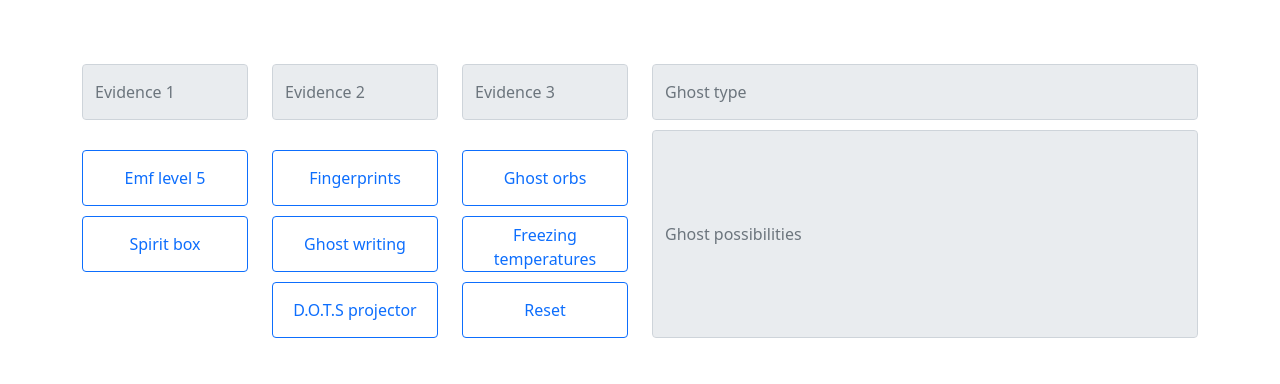
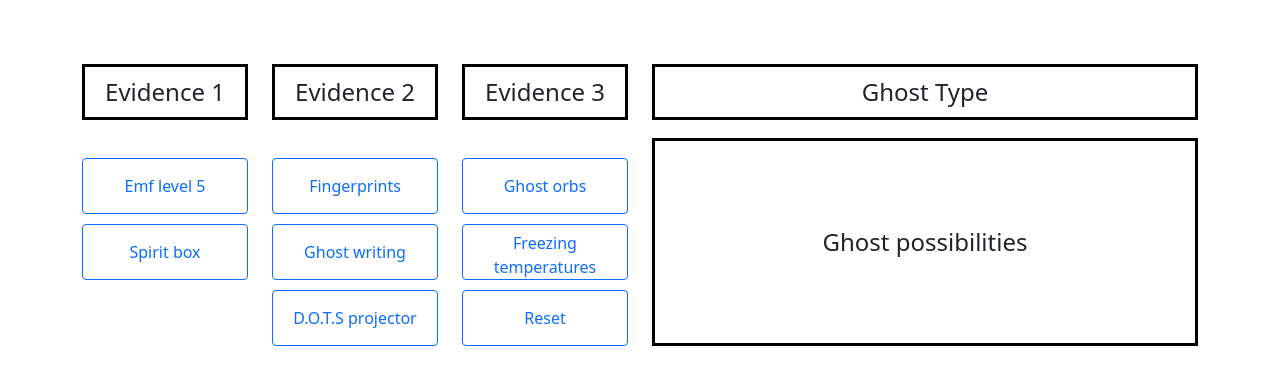
Before and after one commit to alhoffiq/Phasmoknowia, a React (Create React App) app: page / in a window 1280 px wide. Shown: the top 384 px of the page. Built offline with nearby package versions, Linux system fonts and the light colour scheme.

Commit message:
Added button functionality

```diff
--- a/src/App.css
+++ b/src/App.css
@@ -16,10 +16,18 @@
 }
 
 .btn, input {
-    height: 7vh;
+    height: 7vh!important;
     min-width: 100%;
 }
 
-.possibilities {
-    min-height: 100%;
+.evBox {
+    display: flex;
+    justify-content: center;
+    align-items: center;
+    height: 7vh;
+    border: 3px solid black;
 }
+
+#result {
+    height: 100%!important;
+}
--- a/src/App.js
+++ b/src/App.js
@@ -1,30 +1,32 @@
 import './App.css';
 import Button from 'react-bootstrap/Button';
-import Form from 'react-bootstrap/Form'
 
 function App() {
   let evidenceCount = 0;
 
+  function reset() {
+    evidenceCount = 0;
+    document.getElementById("ev1").innerHTML = "Evidence 1";
+    document.getElementById("ev2").innerHTML = "Evidence 2";
+    document.getElementById("ev3").innerHTML = "Evidence 3";
+  }
+
   function addEvidence(type) {
-    console.log(type);
-    console.log(evidenceCount);
     switch (evidenceCount) {
       case 0:
+        document.getElementById("ev1").innerHTML = `${type}`;
         evidenceCount++
         break;
 
       case 1:
+        document.getElementById("ev2").innerHTML = `${type}`;
         evidenceCount++
         break;
 
       case 2:
+        document.getElementById("ev3").innerHTML = `${type}`;
         evidenceCount++
         break;
-
-      case 3:
-
-        break;
-
       default:
         break;
     }
@@ -34,50 +36,50 @@ function App() {
     <div className="container">
       <div className="row">
         <div className="col-2">
-          <Form.Control type="text" placeholder="Evidence 1" readOnly />
+          <h4 className="evBox" id="ev1">Evidence 1</h4>
         </div>
         <div className="col-2">
-          <Form.Control type="text" placeholder="Evidence 2" readOnly />
+          <h4 className="evBox" id="ev2">Evidence 2</h4>
         </div>
         <div className="col-2">
-          <Form.Control type="text" placeholder="Evidence 3" readOnly />
+          <h4 className="evBox" id="ev3">Evidence 3</h4>
         </div>
         <div className="col-6">
-          <Form.Control type="text" placeholder="Ghost type" readOnly  />
+          <h4 className="evBox" >Ghost Type</h4>
         </div>
       </div>
       <div className="row">
         <div className="col-6">
           <div className="row">
             <div className="col-4">
-              <Button variant="outline-primary" onClick={() => addEvidence("emf")}>Emf level 5</Button>
+              <Button variant="outline-primary" onClick={() => addEvidence("Emf level 5")}>Emf level 5</Button>
             </div>
             <div className="col-4">
-              <Button variant="outline-primary" onClick={() => addEvidence("finger")}>Fingerprints</Button>
+              <Button variant="outline-primary" onClick={() => addEvidence("Fingerprints")}>Fingerprints</Button>
             </div>
             <div className="col-4">
-              <Button variant="outline-primary" onClick={() => addEvidence("orb")}>Ghost orbs</Button>
+              <Button variant="outline-primary" onClick={() => addEvidence("Ghost orbs")}>Ghost orbs</Button>
             </div>
             <div className="col-4">
-              <Button variant="outline-primary" onClick={() => addEvidence("box")}>Spirit box</Button>
+              <Button variant="outline-primary" onClick={() => addEvidence("Spirit box")}>Spirit box</Button>
             </div>
             <div className="col-4">
-              <Button variant="outline-primary" onClick={() => addEvidence("writing")}>Ghost writing</Button>
+              <Button variant="outline-primary" onClick={() => addEvidence("Ghost writing")}>Ghost writing</Button>
             </div>
             <div className="col-4">
-              <Button variant="outline-primary" onClick={() => addEvidence("temps")}>Freezing temperatures</Button>
+              <Button variant="outline-primary" onClick={() => addEvidence("Freezing temps")}>Freezing temperatures</Button>
             </div>
             <div className="col-4"></div>
             <div className="col-4">
-              <Button variant="outline-primary" onClick={() => addEvidence("dots")}>D.O.T.S projector</Button>
+              <Button variant="outline-primary" onClick={() => addEvidence("D.O.T.S projector")}>D.O.T.S projector</Button>
             </div>
             <div className="col-4">
-              <Button variant="outline-primary" onClick={() => addEvidence("dots")}>Reset</Button>
+              <Button variant="outline-primary" onClick={() => reset()}>Reset</Button>
             </div>
           </div>
         </div>
         <div className="col-6">
-          <Form.Control className="possibilities" type="text" placeholder="Ghost possibilities" readOnly />
+          <h4 className="evBox" id="result">Ghost possibilities</h4>
         </div>
       </div>
     </div>
```
